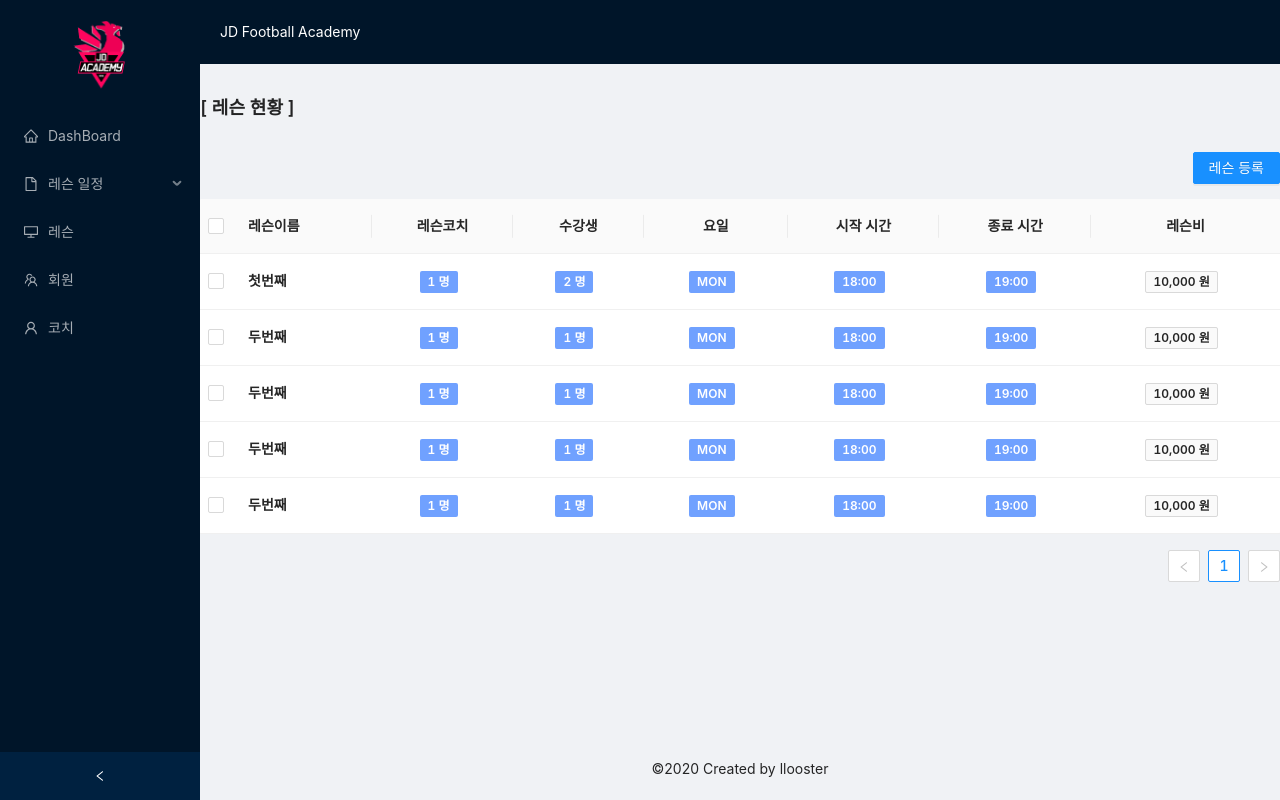
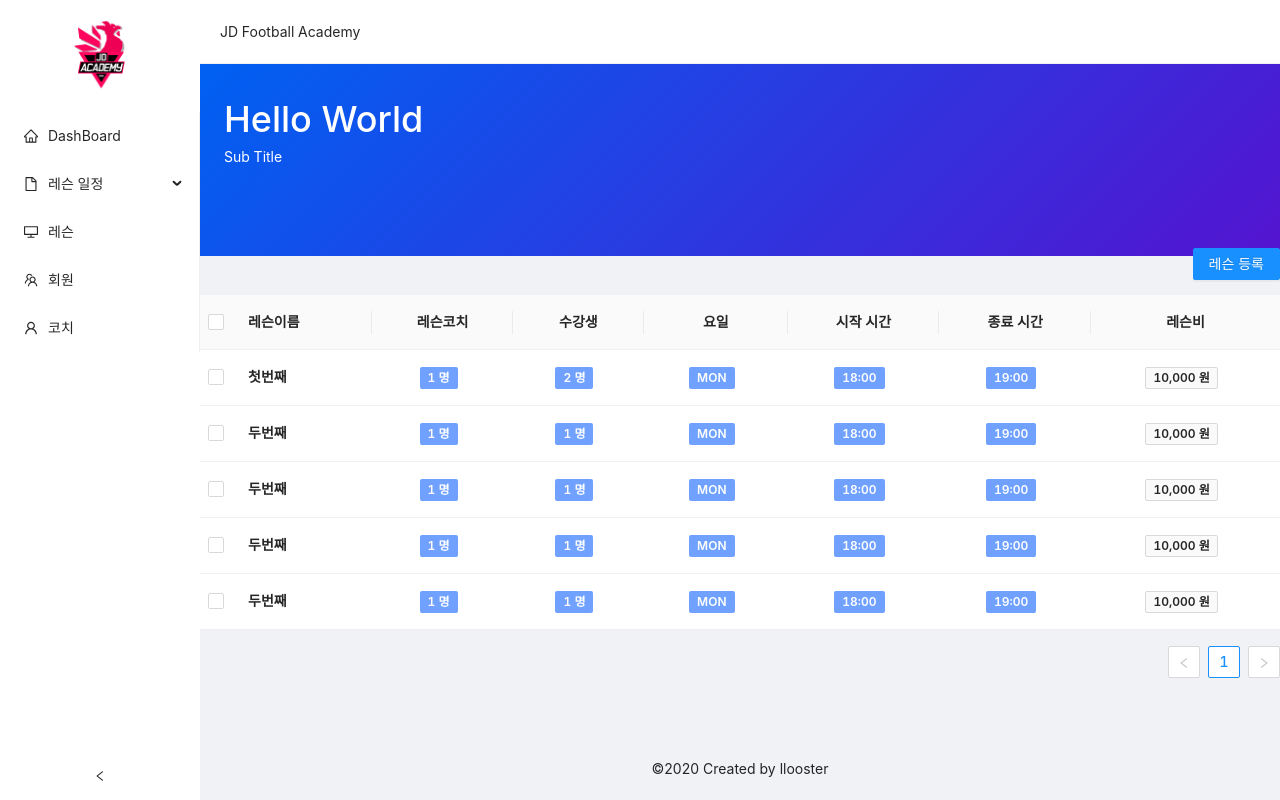
Before and after one commit to devym-37/jdsm-client, a React (Create React App) app: page /lessons in a window 1280 px wide. Built offline with nearby package versions, Linux system fonts and the light colour scheme.

Commit message:
Updated Global CSS

```diff
--- a/src/components/App.js
+++ b/src/components/App.js
@@ -1,6 +1,6 @@
 import React from "react";
 
-import Router from "./Router";
+import Router from "../router/Router";
 import GlobalStyles from "./GlobalStyles";
 
 function App() {
--- a/src/components/Footer.js
+++ b/src/components/Footer.js
@@ -5,7 +5,10 @@ const { Footer } = Layout;
 
 const Footers = () => (
   <>
-    <Footer style={{ textAlign: "center" }}>©2020 Created by llooster</Footer>
+    <Footer style={{
+      marginTop: 'auto',
+      textAlign: "center"
+    }}>©2020 Created by llooster</Footer>
   </>
 );
 
--- a/src/components/GlobalStyles.js
+++ b/src/components/GlobalStyles.js
@@ -14,6 +14,7 @@ const globalStyles = createGlobalStyle`
     body{
         font-family:-apple-system, BlinkMacSystemFont, 'Segoe UI', Roboto, Oxygen, Ubuntu, Cantarell, 'Open Sans', 'Helvetica Neue', sans-serif;
         font-size:12px;
+        color: #1f2d41;
     }
     ol, ul {
 	    list-style: none;
--- a/src/components/Header.js
+++ b/src/components/Header.js
@@ -18,14 +18,12 @@ class Headers extends React.Component {
     return (
       <>
         <Header className="site-layout-background" style={{ padding: 0 }}>
-          <Menu theme="dark" mode="horizontal">
+          <Menu theme="light" mode="horizontal">
             <Menu.Item
               key="1"
               style={{
                 display: "flex",
                 justifyContent: "flex-end",
-                backgroundColor: "#001529",
-                color: "#fff",
                 cursor: "default",
               }}
             >
--- /dev/null
+++ b/src/components/Header/InnerHeader.js
@@ -0,0 +1,35 @@
+import React, { Component } from 'react';
+import { Text, PageHeader } from 'antd';
+
+class InnerHeader extends Component {
+    render() {
+        return (
+            <PageHeader style={styles.container}>
+                <span style={styles.title}>Hello World</span>
+                <span style={styles.subTitle}>Sub Title</span>
+            </PageHeader>
+        );
+  }
+}
+
+const styles = {
+    container: {
+        height: "12rem",
+        backgroundColor: '#0061f2',
+        backgroundImage: 'linear-gradient(135deg, #0061f2 0%, rgba(105, 0, 199, 0.8) 100%)',
+        color: 'white',
+        lineHeight: '1.5'
+    },
+    title: {
+        display: 'flex',
+        alignItems: 'center',
+        fontSize: '2.25rem',
+        fontWeight: '500',
+        marginBottom: 0
+    },
+    subTitle: {
+
+    }
+};
+
+export default InnerHeader;
--- a/src/components/Router.js
+++ /dev/null
@@ -1,39 +0,0 @@
-import React from "react";
-import {
-  BrowserRouter as Router,
-  Route,
-  Redirect,
-  Switch,
-} from "react-router-dom";
-import { Layout } from "antd";
-import SideBar from "./SideBar";
-import Header from "./Header";
-import Footer from "./Footer";
-
-import DashboardScreen from "../routes/Dashboard";
-
-import CoachScreen from "../routes/Coach";
-import MemberScreen from "../routes/Member";
-import LessonScreen from "../routes/Lesson";
-
-export default () => (
-  <Router>
-    <>
-      <Layout style={{ minHeight: "100vh" }}>
-        <SideBar />
-        <Layout className="site-layout">
-          <Header />
-          <Switch>
-            <Route path="/" exact component={DashboardScreen} />
-            {/* <Route path="/lessons/:day" component={LessonDetailScreen} /> */}
-            <Route path="/coaches" component={CoachScreen} />
-            <Route path="/members" component={MemberScreen} />
-            <Route path="/lessons" component={LessonScreen} />
-            <Redirect from="*" to="/" />
-          </Switch>
-          <Footer />
-        </Layout>
-      </Layout>
-    </>
-  </Router>
-);
--- a/src/components/SideBar.js
+++ b/src/components/SideBar/SideBar.js
@@ -31,13 +31,17 @@ class SideBar extends React.Component {
     const { onCollapse } = this;
     console.log("collapsed", collapsed);
     return (
-      <Sider collapsible collapsed={collapsed} onCollapse={onCollapse}>
+      <Sider
+        collapsible collapsed={collapsed}
+        onCollapse={onCollapse}
+        theme={'light'}
+      >
         {collapsed ? (
           <div style={{ marginTop: 20, height: 70, marginBottom: 20 }}></div>
         ) : (
           <div style={{ marginTop: 20, marginBottom: 20 }}>
             <img
-              src={require("../assets/Logo.png")}
+              src={require("../../assets/Logo.png")}
               alt="Logo"
               height="70"
               style={{ height: 70, width: 300, paddingRight: 100 }}
@@ -45,7 +49,7 @@ class SideBar extends React.Component {
           </div>
         )}
 
-        <Menu theme="dark" mode="inline">
+        <Menu theme="light" mode="inline">
           <Menu.Item key="dashboard" icon={<HomeOutlined />}>
             <Link to="/dashboard">DashBoard</Link>
           </Menu.Item>
--- /dev/null
+++ b/src/router/Router.js
@@ -0,0 +1,48 @@
+import React from "react";
+import {
+  BrowserRouter as Router,
+  Route,
+  Redirect,
+  Switch,
+} from "react-router-dom";
+import { Layout } from "antd";
+import SideBar from "../components/SideBar/SideBar";
+import Header from "../components/Header";
+import Footer from "../components/Footer";
+import InnerHeader from "../components/Header/InnerHeader";
+
+import DashboardScreen from "../routes/Dashboard";
+
+import CoachScreen from "../routes/Coach";
+import MemberScreen from "../routes/Member";
+import LessonScreen from "../routes/Lesson";
+import styled from "styled-components";
+
+const Container = styled.div`
+  margin-top: -6rem;
+`;
+
+export default () => (
+  <Router>
+    <>
+      <Layout style={{ minHeight: "100vh" }}>
+        <SideBar />
+        <Layout className="site-layout">
+          <Header />
+          <InnerHeader />
+          <Container>
+            <Switch>
+              <Route path="/" exact component={DashboardScreen} />
+              {/* <Route path="/lessons/:day" component={LessonDetailScreen} /> */}
+              <Route path="/coaches" component={CoachScreen} />
+              <Route path="/members" component={MemberScreen} />
+              <Route path="/lessons" component={LessonScreen} />
+              <Redirect from="*" to="/" />
+            </Switch>
+          </Container>
+          <Footer />
+        </Layout>
+      </Layout>
+    </>
+  </Router>
+);
--- a/src/routes/Dashboard/DashboardPresenter.js
+++ b/src/routes/Dashboard/DashboardPresenter.js
@@ -4,15 +4,12 @@ import Helmet from "react-helmet";
 
 import {
   Layout,
-  Breadcrumb,
   Input,
   Select,
-  Button,
   Card,
   Col,
   Row,
 } from "antd";
-
 
 const { Content } = Layout;
 const { Option } = Select;
@@ -21,6 +18,7 @@ const Container = styled(Content)`
   display: block;
   justify-content: center;
   padding: 30px;
+  margin-top: '-6rem';
   margin-bottom: 150px;
 `;
 
@@ -63,8 +61,6 @@ const Title = styled.p`
   justify-content: flex-end;
   font-weight: 600;
 `;
-
-const IButton = styled(Button)``;
 
 Number.prototype.format = function(){
   if(this==0) {
@@ -110,7 +106,8 @@ const DashboardPresenter = ({ lessons, members, coaches }) => {
           boxShadow: '0 5px 10px rgba(154, 160, 185, 0.05), 0 15px 100px rgba(166, 173, 201, 0.2)'
         }}
         headStyle={{
-          minHeight: 60,
+          backgroundColor: 'rgba(31, 45, 65, 0.03)',
+          minHeight: '3.5rem',
           fontWeight: 'bold'
         }}
         bodyStyle={{
```
